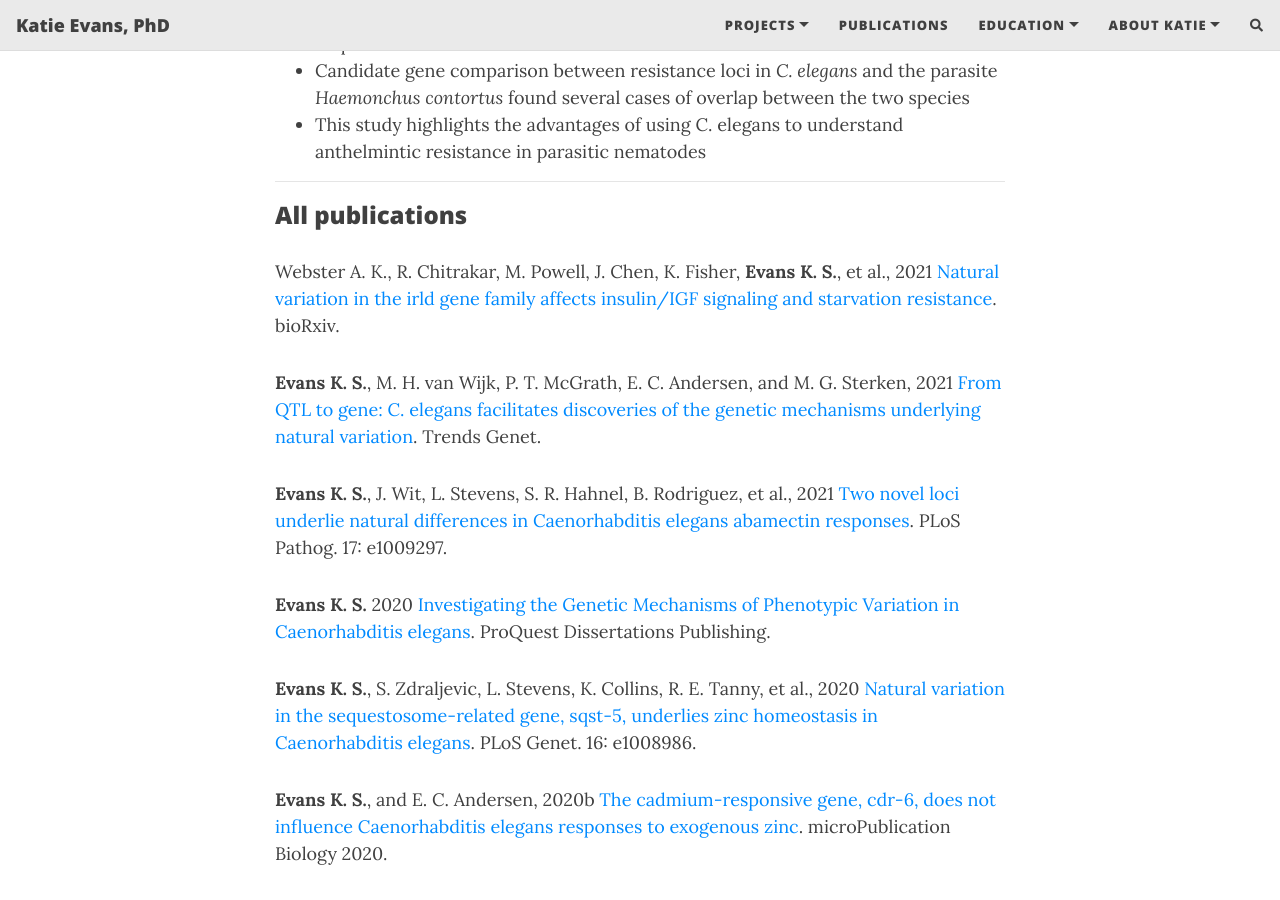
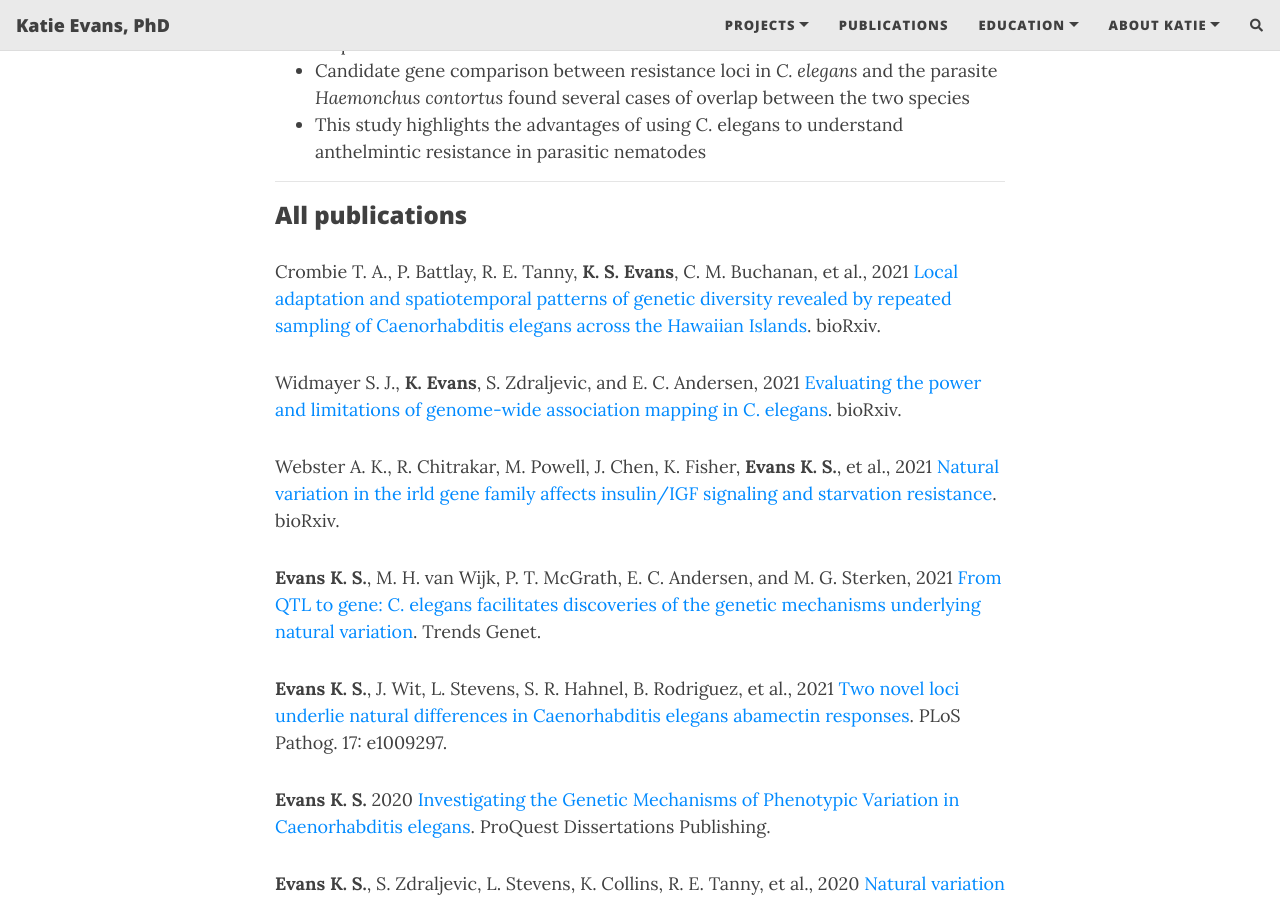
Before and after one commit to katiesevans/katiesevans.github.io, a Jekyll site: the page built from publications.md, in a window 1280 px wide and 900 px high, scrolled down 2699 px. Built offline with Jekyll 4.4.1, drawn with Linux system fonts in a browser that asks for light colours; nearby versions of some CDN libraries; emoji names are drawn with the system emoji font; comment, search, counter and statistics services are not loaded.

Commit message:
update publications

```diff
--- a/publications.md
+++ b/publications.md
@@ -40,6 +40,10 @@ title: Publications
 
 ### All publications
 
+Crombie T. A., P. Battlay, R. E. Tanny, **K. S. Evans**, C. M. Buchanan, et al., 2021 [Local adaptation and spatiotemporal patterns of genetic diversity revealed by repeated sampling of Caenorhabditis elegans across the Hawaiian Islands](https://www.biorxiv.org/content/10.1101/2021.10.11.463952v1). bioRxiv.
+
+Widmayer S. J., **K. Evans**, S. Zdraljevic, and E. C. Andersen, 2021 [Evaluating the power and limitations of genome-wide association mapping in C. elegans](https://www.biorxiv.org/content/10.1101/2021.09.09.459688v1). bioRxiv.
+
 Webster A. K., R. Chitrakar, M. Powell, J. Chen, K. Fisher, **Evans K. S.**, et al., 2021 [Natural variation in the irld gene family affects insulin/IGF signaling and starvation resistance](https://www.biorxiv.org/content/10.1101/2021.06.07.447366v1). bioRxiv.
 
 **Evans K. S.**, M. H. van Wijk, P. T. McGrath, E. C. Andersen, and M. G. Sterken, 2021 [From QTL to gene: C. elegans facilitates discoveries of the genetic mechanisms underlying natural variation](https://doi.org/10.1016/j.tig.2021.06.005). Trends Genet.
```
